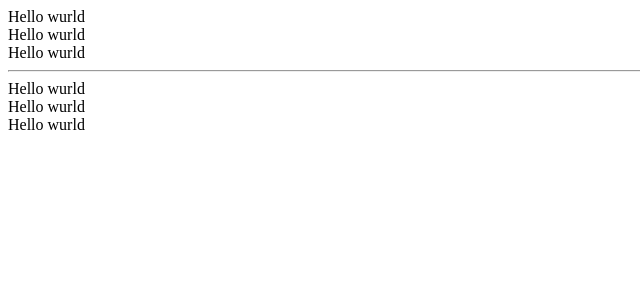
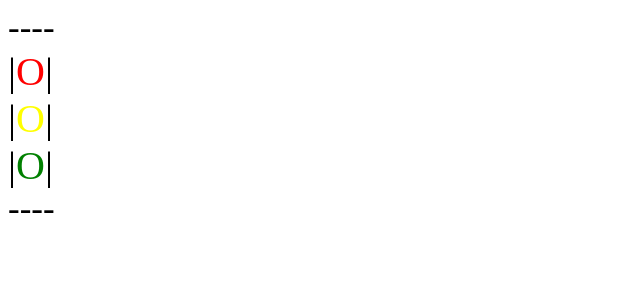
Before and after one commit to taavimets/veeb_php, a PHP site: page / in a window 1280 px wide. Shown: the top 300 px of the page, without its empty margins (0-640 px from the left). Run offline with PHP 8.4, Linux system fonts and the light colour scheme.

Commit message:
Valgusfoori tegemine

```diff
--- a/php_alused/print/index.php
+++ b/php_alused/print/index.php
@@ -5,12 +5,14 @@
  * Date: 13.02.2019
  * Time: 12:14
  */
-echo "Hello wurld<br>";
-echo "Hello wurld<br>";
-echo "Hello wurld<br>";
-
-echo '<hr>';
-
-print "Hello wurld<br>";
-print "Hello wurld<br>";
-print "Hello wurld<br>";
+echo '<span style="font-size: 35px">----<br></span>';
+echo '<span style="font-size: 40px">|</span>';
+echo '<span style="color:red; font-size: 40px">O</span>';
+echo '<span style="font-size: 40px">|<br></span>';
+echo '<span style="font-size: 40px">|</span>';
+echo '<span style="color:yellow; font-size: 40px">O</span>';
+echo '<span style="font-size: 40px">|<br></span>';
+echo '<span style="font-size: 40px">|</span>';
+echo '<span style="color:green; font-size: 40px">O</span>';
+echo '<span style="font-size: 40px">|<br></span>';
+echo '<span style="font-size: 35px">----<br></span>';
```
